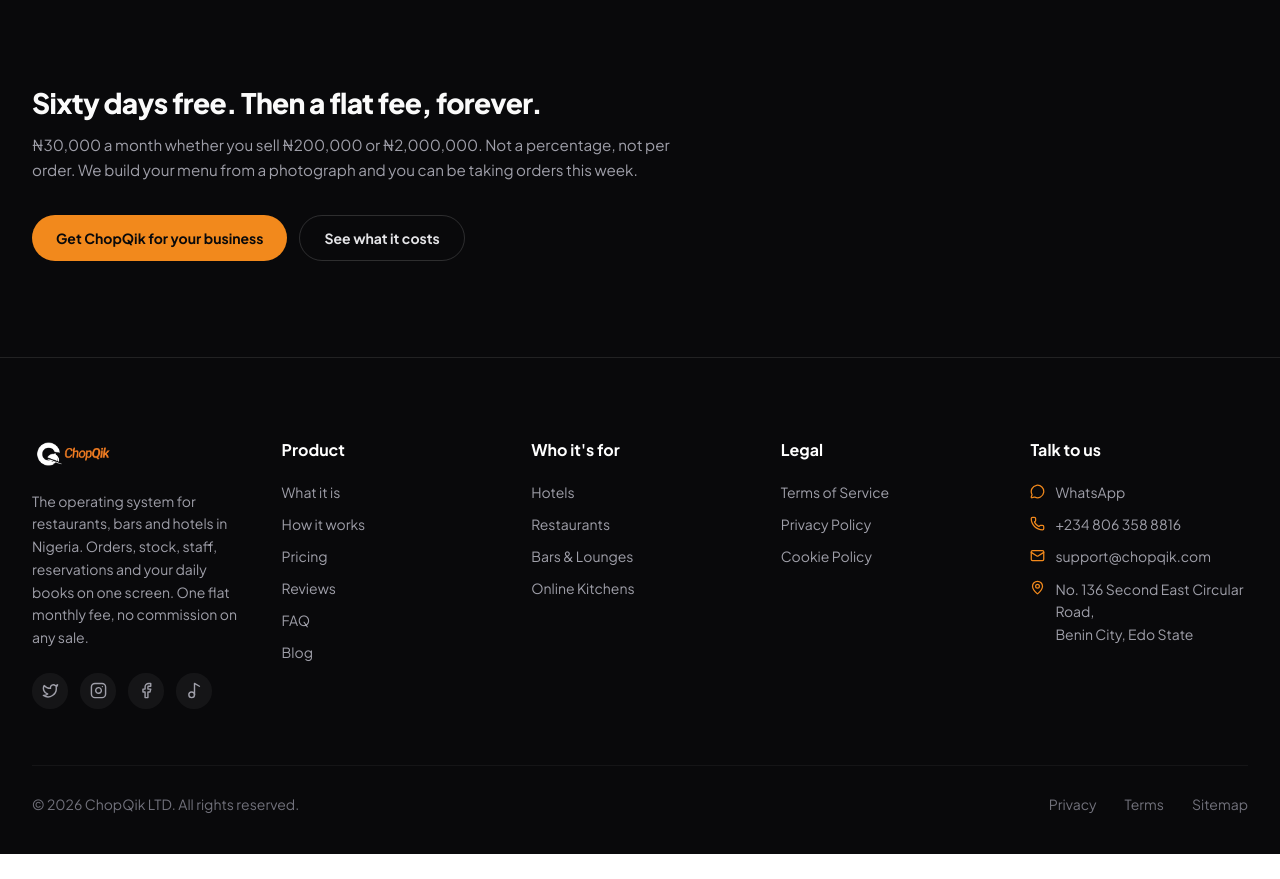
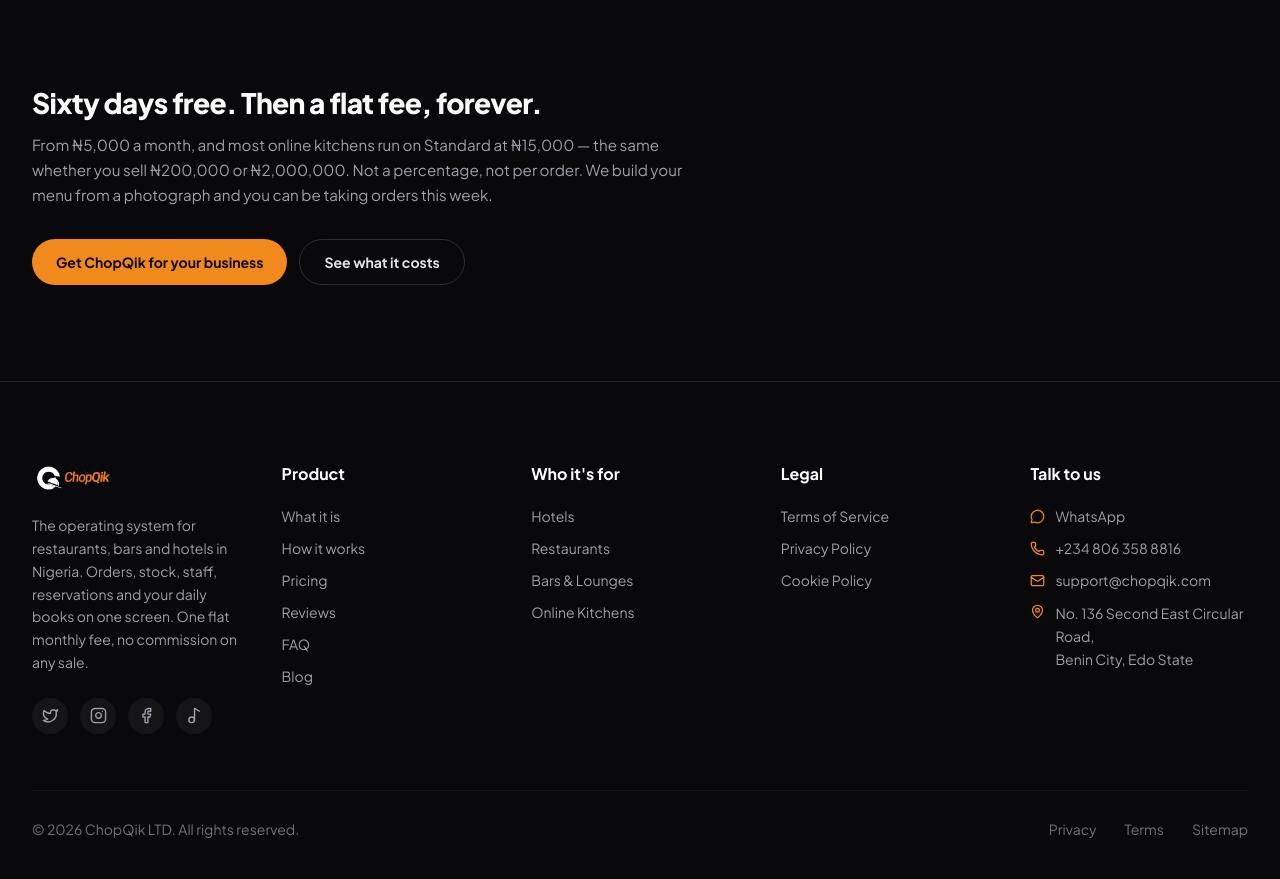
Before and after one commit to chopqik/landing, a Next.js app: page /for-online-kitchens in a window 1280 px wide. Shown: the part 1820-2699 px from the top of the page. Before the commit the page ends 2674 px from the top, so only its background shows below. Built offline with nearby package versions, Linux system fonts and the light colour scheme.

Commit message:
Correct online kitchens page pricing to current tiers

```diff
--- a/src/app/for-online-kitchens/page.tsx
+++ b/src/app/for-online-kitchens/page.tsx
@@ -79,7 +79,7 @@
 
   closingHeading: "Sixty days free. Then a flat fee, forever.",
   closingBody:
-    "₦30,000 a month whether you sell ₦200,000 or ₦2,000,000. Not a percentage, not per order. We build your menu from a photograph and you can be taking orders this week.",
+    "From ₦5,000 a month, and most online kitchens run on Standard at ₦15,000 — the same whether you sell ₦200,000 or ₦2,000,000. Not a percentage, not per order. We build your menu from a photograph and you can be taking orders this week.",
 };
 
 export default function ForOnlineKitchensPage() {
```
